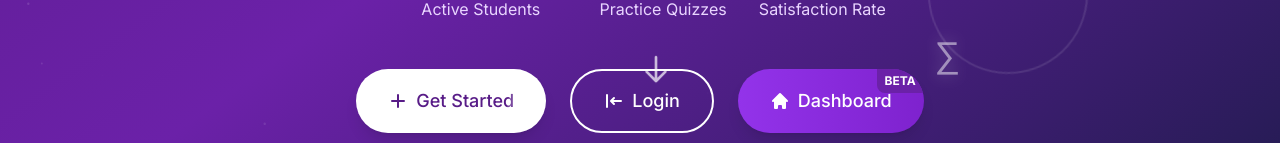
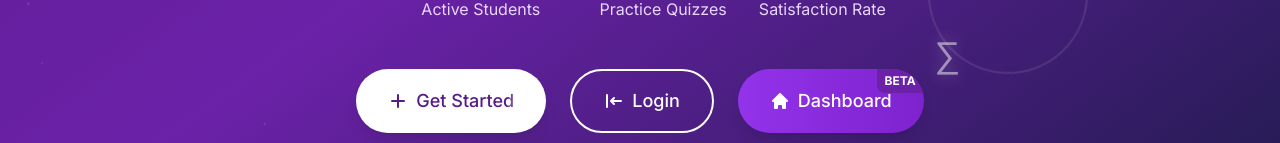
Before and after one commit to mehara-rothila/Xforce-devthon, a Next.js app: page / in a window 1280 px wide. Shown: the part 739-882 px from the top of the page. Built offline with nearby package versions, Linux system fonts and the light colour scheme.

Commit message:
Enhanced landing page with animations and visual improvements

```diff
--- a/src/app/page.tsx
+++ b/src/app/page.tsx
@@ -225,12 +225,7 @@ function animate() {
               </Link>
             </div>
 
-            {/* Scroll indicator */}
-            <div className="absolute bottom-10 left-1/2 transform -translate-x-1/2 animate-bounce">
-              <svg xmlns="http://www.w3.org/2000/svg" className="h-8 w-8 text-white opacity-70" fill="none" viewBox="0 0 24 24" stroke="currentColor">
-                <path strokeLinecap="round" strokeLinejoin="round" strokeWidth={2} d="M19 14l-7 7m0 0l-7-7m7 7V3" />
-              </svg>
-            </div>
+
           </div>
         </div>
       </section>
```
